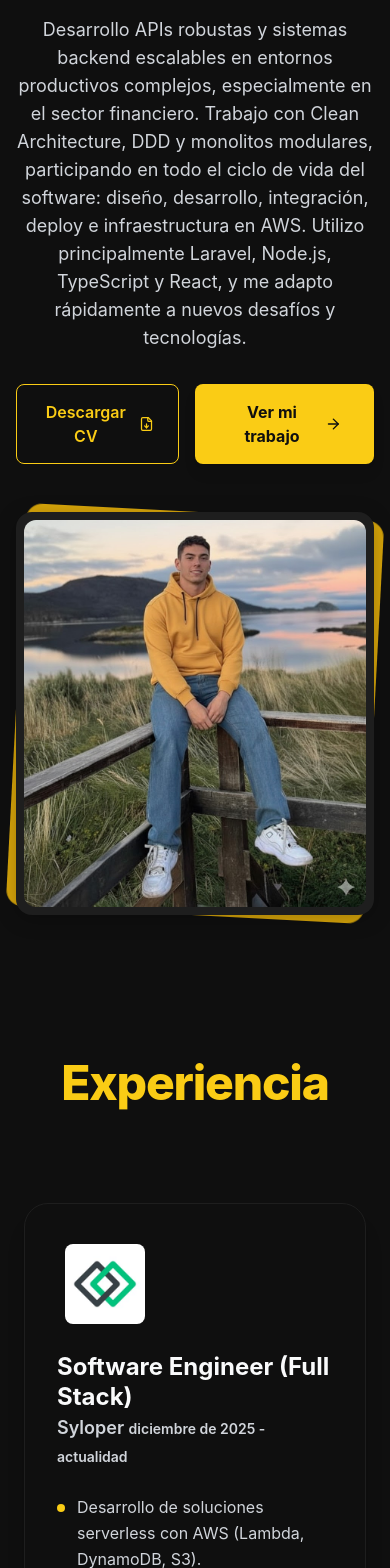
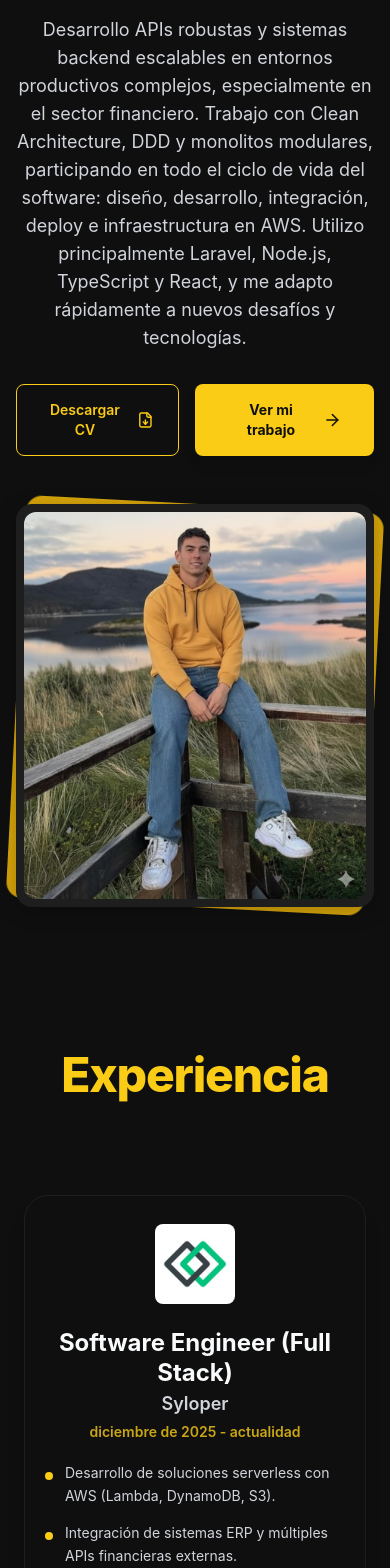
Before and after one commit to Bartoloni00/Portfolio, a React (Vite) app: page / in a window 390 px wide. Shown: the part 432-2000 px from the top of the page. Built offline with nearby package versions, Linux system fonts and the light colour scheme.

Commit message:
feat/update-mobile-hero-&-experience

```diff
--- a/src/components/Experience.tsx
+++ b/src/components/Experience.tsx
@@ -44,9 +44,9 @@ export default function Experience({ language, experiences }: ExperienceProps) {
                   <div className="w-full md:w-[calc(50%-40px)] animate-slideInUp" style={{ animationDelay: `${index * 150}ms` }}>
                     <div
                       onClick={() => setSelectedExperience(exp)}
-                      className="bg-neutral-900 p-8 rounded-3xl border border-neutral-800 hover:border-primary/40 transition-all duration-300 shadow-xl cursor-pointer transform hover:-translate-y-1.5"
+                      className="bg-neutral-900 p-5 sm:p-6 md:p-8 rounded-3xl border border-neutral-800 hover:border-primary/40 transition-all duration-300 shadow-xl cursor-pointer transform hover:-translate-y-1.5"
                     >
-                      <div className="flex flex-col sm:flex-row items-start sm:items-center gap-5 mb-6">
+                      <div className="flex flex-col sm:flex-row items-center sm:items-start sm:items-center gap-4 mb-5">
                         {/* Logo o Icono Maletín */}
                         {exp.image ? (
                           <img src={exp.image} alt={exp.company} className="w-24 h-24 object-contain rounded-2xl p-2 flex-shrink-0" />
@@ -57,18 +57,25 @@ export default function Experience({ language, experiences }: ExperienceProps) {
                         )}
 
                         {/* Encabezado */}
-                        <div>
+                        <div className="text-center md:text-left">
                           <h3 className="text-2xl font-bold text-text-primary group-hover:text-primary transition-colors leading-tight">
                             {exp.role[language]}
                           </h3>
-                          <p className="text-lg text-text-secondary font-semibold mt-0.5">{exp.company} <span className='md:hidden text-sm'>{exp.period[language]}</span></p>
+
+                          <p className="text-lg text-text-secondary font-semibold mt-0.5">
+                            {exp.company}
+                          </p>
+
+                          <p className="text-sm text-primary/80 font-semibold mt-1 md:hidden">
+                            {exp.period[language]}
+                          </p>
                         </div>
                       </div>
 
                       {/* UX: Logros Clave (Items) - Lista de puntos */}
                       <ul className="space-y-3.5 mb-7 text-text-secondary">
                         {exp.items?.[language].slice(0, 3).map((item, i) => (
-                          <li key={i} className="flex items-start gap-3 text-base leading-relaxed">
+                          <li key={i} className="flex items-start gap-3 text-sm sm:text-base leading-relaxed">
                             {/* Punto Amarillo Minimalista */}
                             <div className="w-2 h-2 rounded-full bg-primary mt-2.5 flex-shrink-0" />
                             <span>{item}</span>
--- a/src/components/Hero.tsx
+++ b/src/components/Hero.tsx
@@ -98,14 +98,14 @@ export default function Hero({ language }: HeroProps) {
              <a
                 href={cvFile}
                 download
-                className="inline-flex items-center gap-2 px-6 py-3 border border-primary text-primary font-semibold rounded-lg transition-all hover:bg-primary/10"
+                className="inline-flex items-center gap-2 text-sm md:text-base px-6 py-3 border border-primary text-primary font-semibold rounded-lg transition-all hover:bg-primary/10"
               >
                 {content.cv[language]}
                 <FileDown size={18} />
               </a>
               <button
                 onClick={handleScroll}
-                className="inline-flex items-center gap-2 px-8 py-4 bg-primary text-neutral-900 font-bold rounded-lg shadow-lg transition-all transform hover:scale-105 hover:bg-primary-dark"
+                className="inline-flex items-center gap-2 text-sm md:text-base px-8 py-4 bg-primary text-neutral-900 font-bold rounded-lg shadow-lg transition-all transform hover:scale-105 hover:bg-primary-dark"
               >
                 {content.cta[language]}
                 <ArrowRight size={20} />
```
